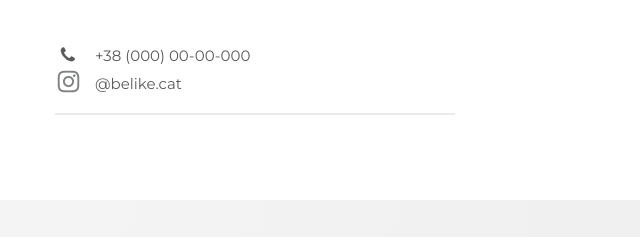
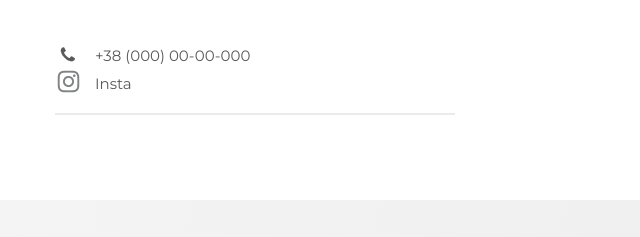
Before and after one commit to SerhiiSVP/test5, a plain HTML site: page index.html in a window 1280 px wide. Shown: the part 2959-3196 px from the top of the page, 0-640 px from the left. Drawn offline with nearby package versions, Linux system fonts and the light colour scheme.

Commit message:
Update index.html

```diff
--- a/index.html
+++ b/index.html
@@ -136,7 +136,7 @@
 					<p>60% наших клієнтів завжди повертаються знову.</p>
 					<div class="left__call">
 						<div class="number">+38 (000) 00-00-000</div>
-						<div class="ins">@belike.cat</div>
+						<div class="ins">Insta</div>
 					</div>
 				</div>
 				<div class="contacts__right">
```
